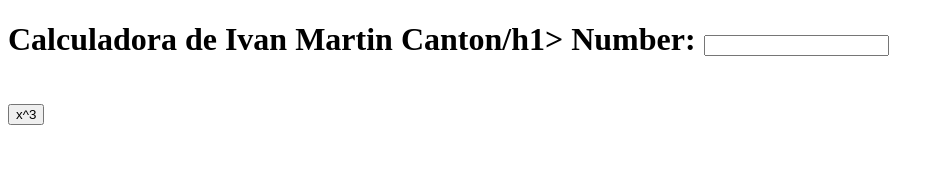
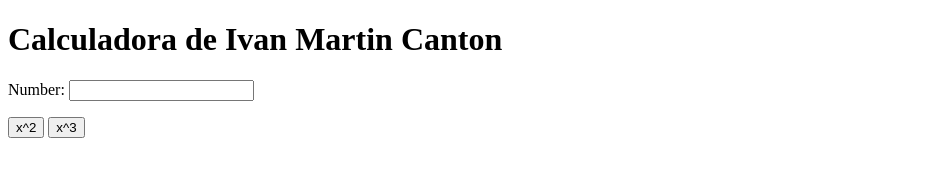
Before and after one commit to ivanmartincanton/my_calculator_2, a plain HTML site: page index.html in a window 1280 px wide. Shown: the whole page, without its empty margins (0-944 px from the left). Drawn offline with Linux system fonts and the light colour scheme.

Commit message:
x^2 button

```diff
--- a/index.html
+++ b/index.html
@@ -5,10 +5,11 @@
 		<meta charset="utf-8">
 	</head>
 	<body>
-		<h1>Calculadora de Ivan Martin Canton/h1>
+		<h1>Calculadora de Ivan Martin Canton</h1>
 		Number:
 		<input type="text" id="n1">
 		<p>
+			<button onclick="square()"> x^2 </button>
 			<button onclick="cube()"> x^3 </button>
 		</p>
 		<script type="text/javascript">
@@ -16,6 +17,10 @@
 				var num = document.getElementById("n1");
 				num.value = Math.pow(num.value, 3);
 			}
+			function square() {
+				var num = document.getElementById("n1");
+				num.value = Math.pow(num.value, 2);
+			}
 		</script>
 	</body>
 </html>
```
